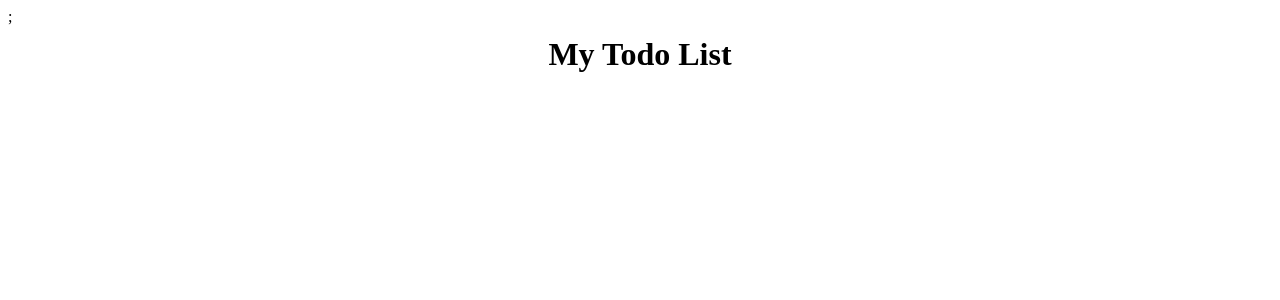
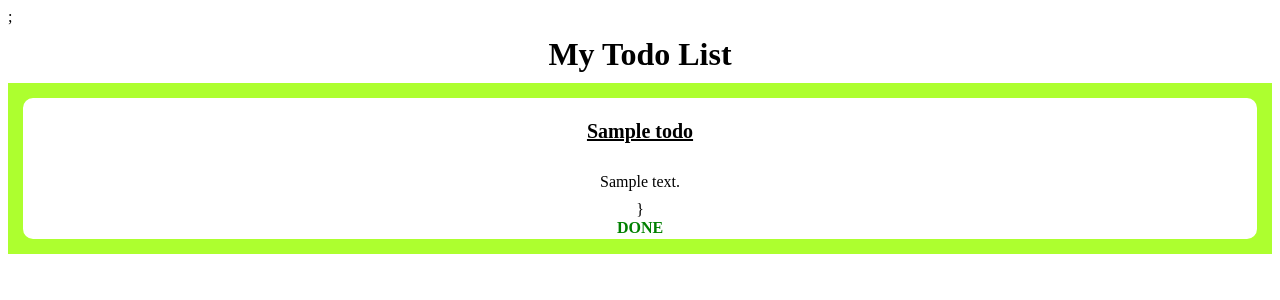
Before and after one commit to KameliyaN/todo_project_one, a Django app: page / in a window 1280 px wide. Shown: the top 300 px of the page. Run offline with Django 3.2, Linux system fonts and the light colour scheme; tables that the repository leaves empty hold one stand-in row (values such as "Sample post").

Commit message:
add some logic to index.html

```diff
--- a/templates/todo_app/index.html
+++ b/templates/todo_app/index.html
@@ -56,7 +56,26 @@
     }
 </style>
 <body>
-    <h1>My Todo List</h1>
+<h1>My Todo List</h1>
+{% if todos %}
+    <div class="container">
+        {% for todo in todos %}
+            <div class="todo">
+                <p>{{ todo.title }}</p>
+                <div class="description">{{ todo.description }}</div>
+                {% if todo.is_done %} }
+                    <div class="done">DONE</div>
+                {% else %}
+                    <div class="open">NOT DONE</div>
+                {% endif %}
+
+            </div>
+        {% endfor %}
+
+    </div>
+{% else %}
+    <h2>No TODOS</h2>
+{% endif %}
 
 </body>
 </html>
--- a/todo_app/views.py
+++ b/todo_app/views.py
@@ -1,7 +1,13 @@
 from django.http import HttpResponse
 from django.shortcuts import render
 
+# Create your views here.
+from todo_app.models import Todo
 
-# Create your views here.
+
 def index(request):
-    return render (request,'todo_app/index.html')
+    todos = Todo.objects.all()
+    context = {
+        'todos': todos
+    }
+    return render(request, 'todo_app/index.html', context=context)
```
